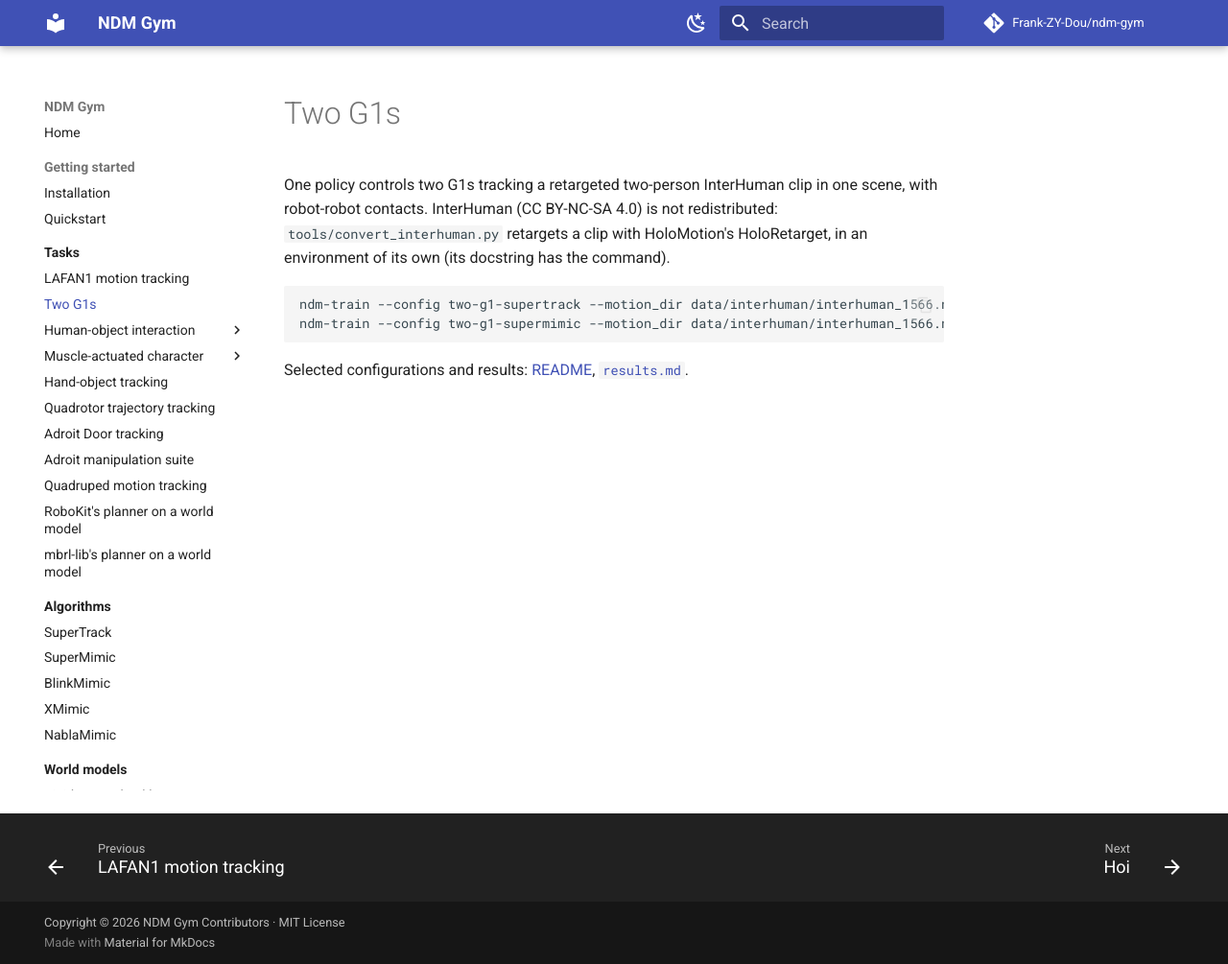
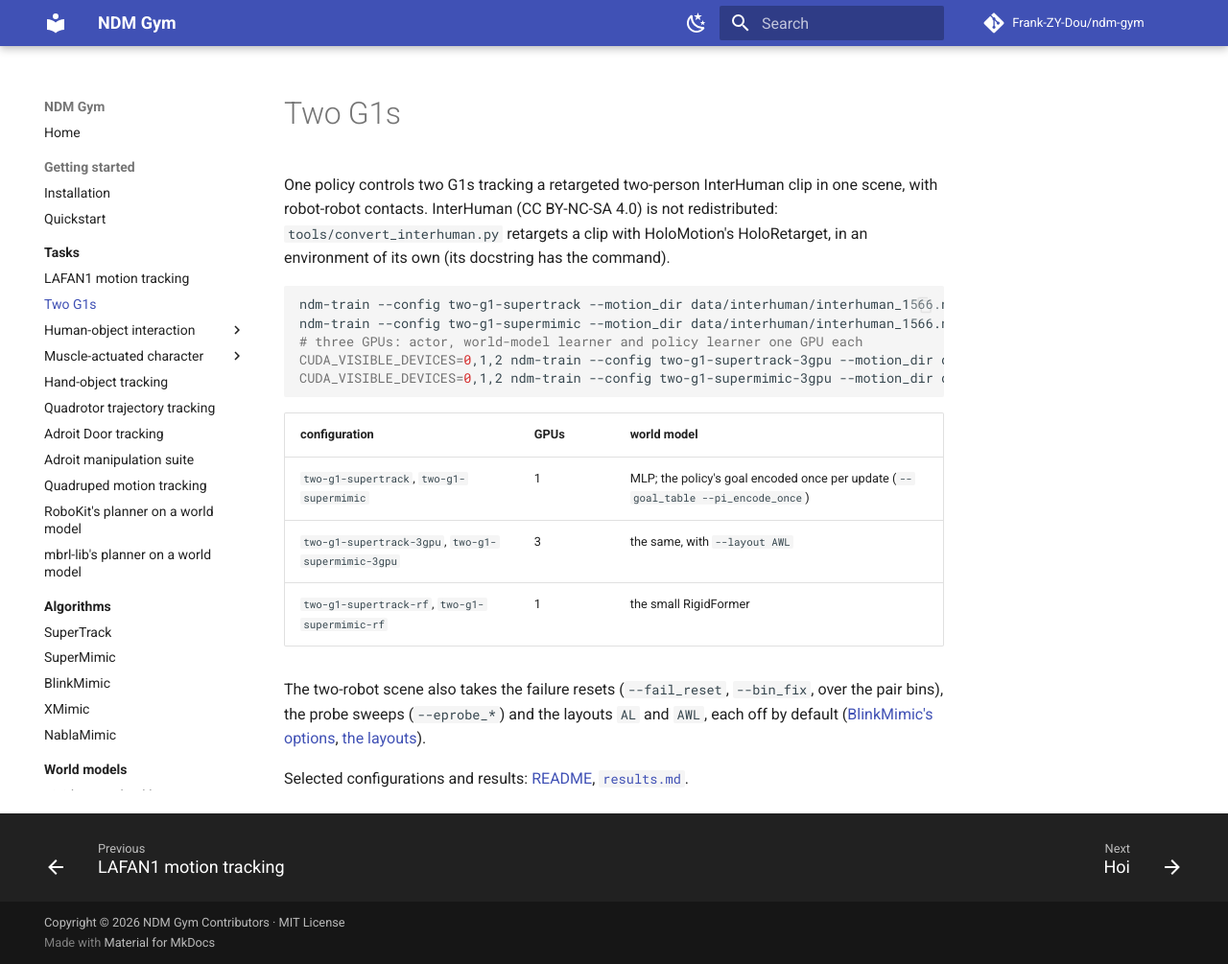
Before and after one commit to Frank-ZY-Dou/ndm-gym, an MkDocs documentation site: the page built from docs/tasks/two_g1s.md, in a window 1280 px wide and 1005 px high. Shown: the whole window at 96% size. Built offline with MkDocs 1.6.1 and Material for MkDocs 9.7.7, drawn with Linux system fonts in a browser that asks for light colours; comment, search, counter and statistics services are not loaded.

Commit message:
Two G1s docs page: the three-GPU configurations' commands, the named configurations by GPUs and world model, and the two-robot scene's options

````diff
--- a/docs/tasks/two_g1s.md
+++ b/docs/tasks/two_g1s.md
@@ -7,6 +7,19 @@ retargets a clip with HoloMotion's HoloRetarget, in an environment of its own (i
 ```bash
 ndm-train --config two-g1-supertrack --motion_dir data/interhuman/interhuman_1566.npz --log_dir logs/pair_st
 ndm-train --config two-g1-supermimic --motion_dir data/interhuman/interhuman_1566.npz --log_dir logs/pair_sm
+# three GPUs: actor, world-model learner and policy learner one GPU each
+CUDA_VISIBLE_DEVICES=0,1,2 ndm-train --config two-g1-supertrack-3gpu --motion_dir data/interhuman/interhuman_1566.npz --log_dir logs/pair_st_3gpu
+CUDA_VISIBLE_DEVICES=0,1,2 ndm-train --config two-g1-supermimic-3gpu --motion_dir data/interhuman/interhuman_1566.npz --log_dir logs/pair_sm_3gpu
 ```
 
+| configuration | GPUs | world model |
+|---|---|---|
+| `two-g1-supertrack`, `two-g1-supermimic` | 1 | MLP; the policy's goal encoded once per update (`--goal_table --pi_encode_once`) |
+| `two-g1-supertrack-3gpu`, `two-g1-supermimic-3gpu` | 3 | the same, with `--layout AWL` |
+| `two-g1-supertrack-rf`, `two-g1-supermimic-rf` | 1 | the small RigidFormer |
+
+The two-robot scene also takes the failure resets (`--fail_reset`, `--bin_fix`, over the pair bins), the probe sweeps
+(`--eprobe_*`) and the layouts `AL` and `AWL`, each off by default ([BlinkMimic's options](../blinkmimic.md),
+[the layouts](../algorithms/xmimic.md)).
+
 Selected configurations and results: [README](../../README.md#two-g1s-one-two-person-clip), [`results.md`](../../benchmarks/g1_boxing/results.md).
````
